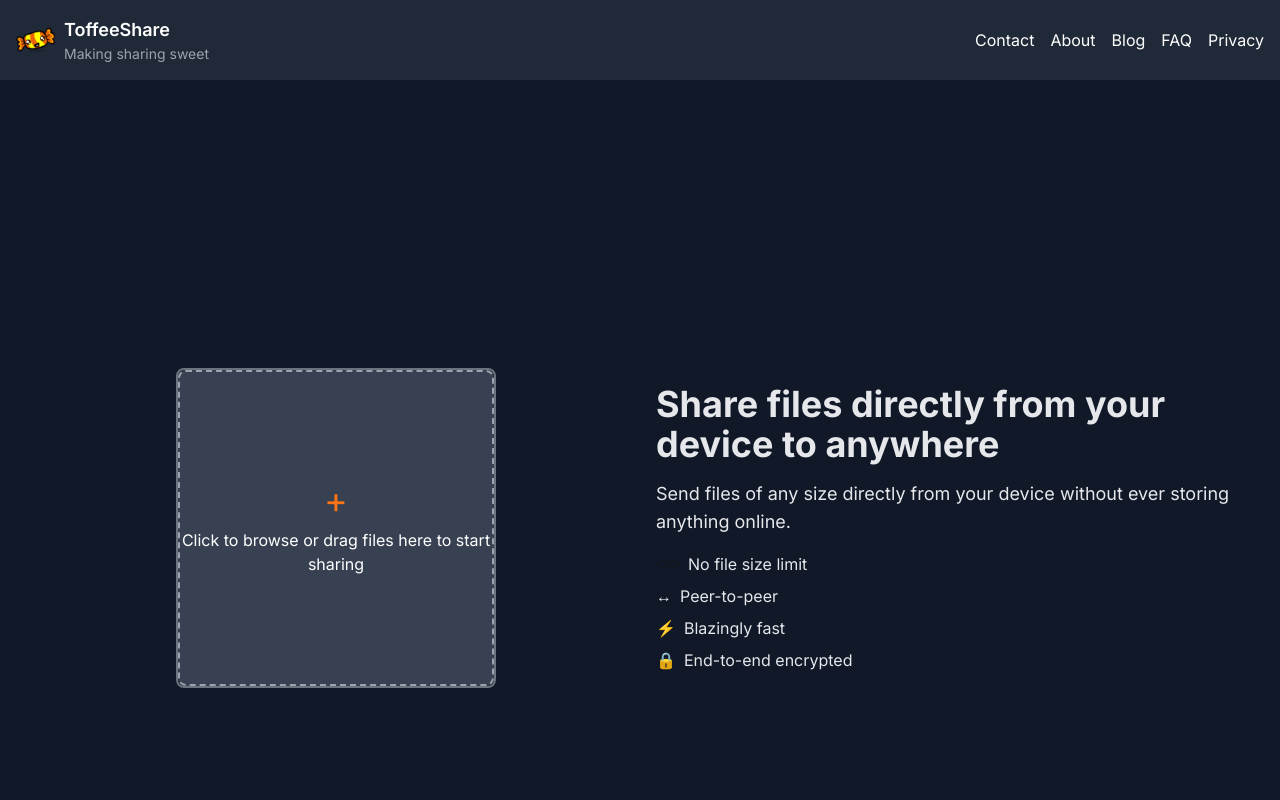
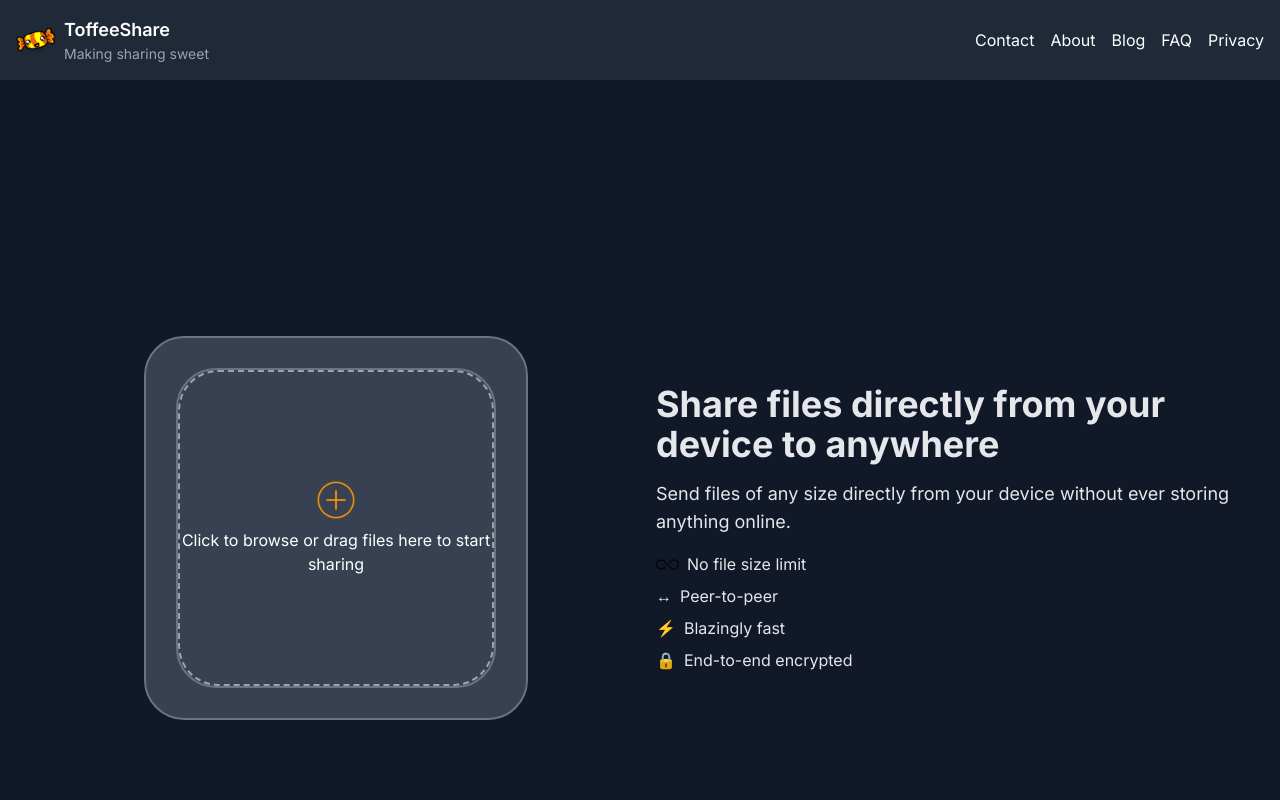
Before and after one commit to arjitchitkara/Toffeeshare, a Next.js app in the folder frontend/: page / in a window 1280 px wide. Shown: the top 800 px of the page. Built offline with nearby package versions, Linux system fonts and the light colour scheme; no server answers.

Commit message:
fixed css

```diff
--- a/frontend/src/app/page.tsx
+++ b/frontend/src/app/page.tsx
@@ -45,10 +45,11 @@ export default function Home() {
             <ul className="space-y-2">
               <li className="flex items-center">
                 <span className="mr-2">
-                  <img
-                    src="/Infinity.svg"
+                  <Image
+                    src="/Infinity.png"
                     alt="Infinity symbol"
-                    className="w-6 h-6"
+                    width={23}
+                    height={23}
                   />
                 </span>
                 No file size limit
--- a/frontend/src/components/ui/DragAndDrop.tsx
+++ b/frontend/src/components/ui/DragAndDrop.tsx
@@ -1,9 +1,9 @@
 "use client";
-
 import { useState, ChangeEvent } from "react";
 import { useRouter } from "next/navigation";
 import Peer from "peerjs";
 import UploadCard from "./UploadCard";
+import Image from "next/image";
 
 export default function DragAndDrop() {
   const [file, setFile] = useState<File | null>(null);
@@ -128,8 +128,10 @@ export default function DragAndDrop() {
           </div>
         </div>
       ) : (
+        <div className="relative flex items-center justify-center">
+          <div className="absolute border-2 border-gray-500 rounded-[40px] w-96 h-96 bg-gray-700" />
           <div
-          className="relative border-2 border-gray-500 rounded-lg w-80 h-80 flex items-center justify-center"
+            className="relative border-2 border-gray-500 rounded-[40px] w-80 h-80 flex items-center justify-center  m-6"
             onDragEnter={handleDragEnter}
             onDragLeave={handleDragLeave}
             onDragOver={handleDragOver}
@@ -143,17 +145,21 @@ export default function DragAndDrop() {
             />
             <label
               htmlFor="fileInput"
-            className={`absolute inset-0 flex flex-col items-center justify-center cursor-pointer border-2 border-dashed rounded-lg transition ${
-              dragging
-                ? "border-orange-500 bg-gray-800"
-                : "border-gray-400 bg-gray-700"
+              className={`absolute inset-0 flex flex-col items-center justify-center cursor-pointer border-2 border-dashed rounded-[40px] transition ${
+                dragging ? "border-orange-500" : "border-gray-400"
               } hover:bg-gray-600`}
             >
               {file ? (
                 <p>{file.name}</p>
               ) : (
                 <>
-                <div className="text-4xl text-orange-500 mb-2">+</div>
+                  <Image
+                    src="/plus.png"
+                    alt="plus"
+                    width={40}
+                    height={40}
+                    className="mb-2"
+                  />
                   <p className="text-center">
                     Click to browse or drag files here to start sharing
                   </p>
@@ -161,6 +167,7 @@ export default function DragAndDrop() {
               )}
             </label>
           </div>
+        </div>
       )}
     </div>
   );
```
Also changed, not shown: frontend/public/Infinity.png (added), frontend/public/plus.png (added). Lines whose indentation alone changed are shown as unchanged.
